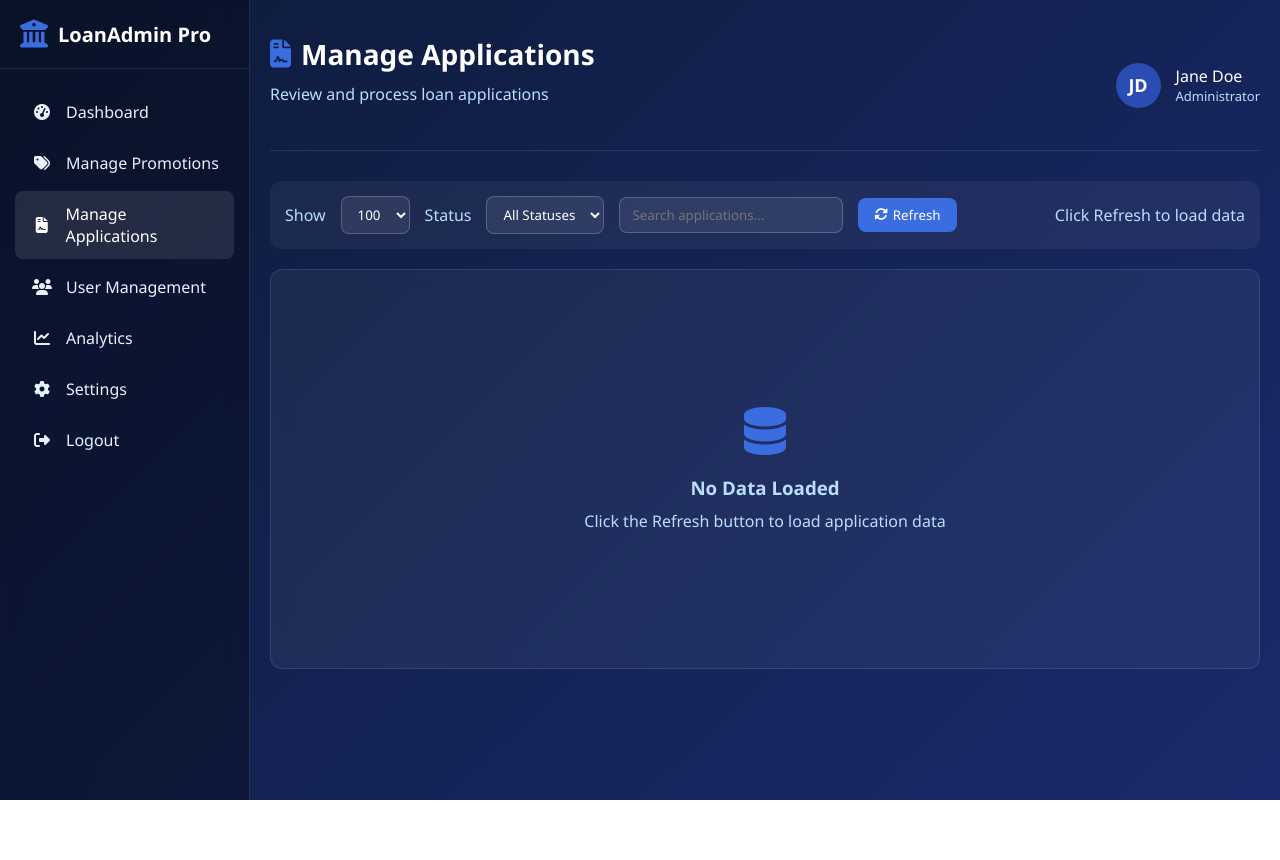
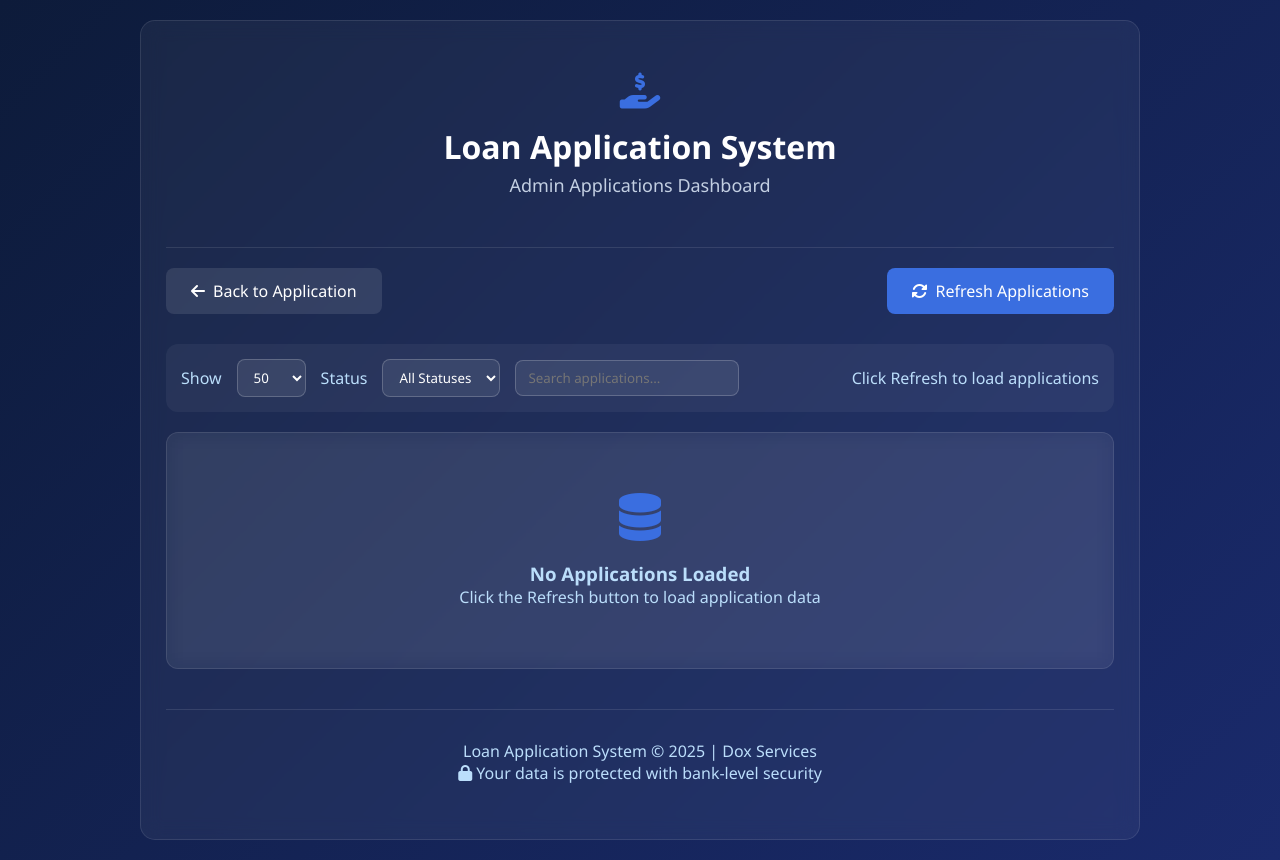
Before and after one commit to xhemmings/loanapp, a website: page public/admin-applications.html in a window 1280 px wide. Before the commit the page ends 800 px from the top, so only its background shows below. Drawn offline with Linux system fonts and the light colour scheme.

Commit message:
Update admin-applications.html

```diff
--- a/public/admin-applications.html
+++ b/public/admin-applications.html
@@ -3,7 +3,7 @@
 <head>
   <meta charset="UTF-8">
   <meta name="viewport" content="width=device-width, initial-scale=1.0">
-  <title>Admin Applications | Loan Management System</title>
+  <title>Loan Application System</title>
   <link rel="stylesheet" href="https://cdnjs.cloudflare.com/ajax/libs/font-awesome/6.4.0/css/all.min.css">
   <style>
     * {
@@ -29,127 +29,82 @@
       background: linear-gradient(135deg, var(--dark), var(--primary));
       color: white;
       min-height: 100vh;
-      padding: 0;
+      padding: 20px;
     }
 
-    .admin-container {
-      max-width: 1600px;
+    .container {
+      max-width: 1000px;
       margin: 0 auto;
-      display: grid;
-      grid-template-columns: 250px 1fr;
-      min-height: 100vh;
+      background: rgba(255, 255, 255, 0.05);
+      border-radius: 15px;
+      padding: 25px;
+      backdrop-filter: blur(10px);
+      border: 1px solid rgba(255, 255, 255, 0.1);
     }
 
-    /* Sidebar Styles */
-    .sidebar {
-      background: rgba(0, 0, 0, 0.3);
-      backdrop-filter: blur(10px);
+    header {
+      text-align: center;
       padding: 20px 0;
-      border-right: 1px solid rgba(255, 255, 255, 0.1);
+      margin-bottom: 20px;
+      border-bottom: 1px solid rgba(255, 255, 255, 0.1);
     }
 
     .logo {
-      padding: 0 20px 20px;
-      border-bottom: 1px solid rgba(255, 255, 255, 0.1);
-      margin-bottom: 20px;
-      display: flex;
-      align-items: center;
-      gap: 10px;
-    }
-
-    .logo i {
-      font-size: 28px;
+      font-size: 36px;
+      margin-bottom: 10px;
       color: var(--accent);
     }
 
-    .logo h1 {
-      font-size: 20px;
-      font-weight: 600;
-    }
-
-    .nav-links {
-      list-style: none;
-      padding: 0 15px;
-    }
-
-    .nav-links li {
+    h1 {
+      font-size: 32px;
       margin-bottom: 5px;
     }
 
-    .nav-links a {
-      display: flex;
-      align-items: center;
-      gap: 12px;
-      padding: 12px 15px;
-      color: var(--light);
-      text-decoration: none;
-      border-radius: 8px;
-      transition: all 0.3s ease;
-    }
-
-    .nav-links a:hover, .nav-links a.active {
-      background: rgba(255, 255, 255, 0.1);
-      color: white;
-    }
-
-    .nav-links a i {
-      width: 24px;
-      text-align: center;
-    }
-
-    /* Main Content Styles */
-    .main-content {
-      padding: 20px;
-      overflow-y: auto;
-      max-height: 100vh;
-    }
-
-    .top-bar {
-      display: flex;
-      justify-content: space-between;
-      align-items: center;
-      padding: 15px 0;
-      margin-bottom: 30px;
-      border-bottom: 1px solid rgba(255, 255, 255, 0.1);
-    }
-
-    .user-info {
-      display: flex;
-      align-items: center;
-      gap: 15px;
-    }
-
-    .user-avatar {
-      width: 45px;
-      height: 45px;
-      border-radius: 50%;
-      background: var(--secondary);
-      display: flex;
-      align-items: center;
-      justify-content: center;
-      font-weight: bold;
+    .subtitle {
+      color: #c3cfe2;
       font-size: 18px;
-    }
-
-    .page-title {
-      font-size: 28px;
-      font-weight: 600;
-      margin-bottom: 10px;
-      display: flex;
-      align-items: center;
-      gap: 10px;
-    }
-
-    .page-title i {
-      color: var(--accent);
-    }
-
-    .page-subtitle {
-      color: #bbdefb;
       margin-bottom: 30px;
     }
 
-    /* Filter Bar */
+    .navigation {
+      display: flex;
+      justify-content: space-between;
+      margin-bottom: 30px;
+    }
+
+    .btn {
+      background: var(--accent);
+      color: white;
+      border: none;
+      padding: 12px 25px;
+      border-radius: 8px;
+      cursor: pointer;
+      font-size: 16px;
+      font-weight: 500;
+      transition: all 0.3s ease;
+      display: inline-flex;
+      align-items: center;
+      justify-content: center;
+      text-decoration: none;
+    }
+
+    .btn i {
+      margin-right: 8px;
+    }
+
+    .btn:hover {
+      background: var(--secondary);
+      transform: translateY(-2px);
+    }
+
+    .btn-secondary {
+      background: rgba(255, 255, 255, 0.1);
+    }
+
+    .btn-secondary:hover {
+      background: rgba(255, 255, 255, 0.2);
+    }
+
     .filter-bar {
       display: flex;
       gap: 15px;
@@ -158,6 +113,7 @@
       padding: 15px;
       background: rgba(255, 255, 255, 0.05);
       border-radius: 12px;
+      flex-wrap: wrap;
     }
 
     .filter-bar label {
@@ -173,33 +129,18 @@
       color: white;
     }
 
-    .filter-bar button {
-      background: var(--accent);
-      color: white;
-      border: none;
-      padding: 8px 16px;
-      border-radius: 8px;
-      cursor: pointer;
-      transition: all 0.3s ease;
-      display: flex;
-      align-items: center;
-      gap: 5px;
+    .status {
+      color: #bbdefb;
+      margin-left: auto;
     }
 
-    .filter-bar button:hover {
-      background: var(--secondary);
-    }
-
-    /* Table Styles */
     .table-container {
       overflow: auto;
       border-radius: 12px;
       background: rgba(255, 255, 255, 0.05);
       backdrop-filter: blur(10px);
       border: 1px solid rgba(255, 255, 255, 0.1);
-      min-height: 400px;
-      display: flex;
-      flex-direction: column;
+      margin-bottom: 30px;
     }
 
     table {
@@ -267,11 +208,6 @@
       text-align: center;
       padding: 60px 20px;
       color: #bbdefb;
-      flex: 1;
-      display: flex;
-      flex-direction: column;
-      align-items: center;
-      justify-content: center;
     }
 
     .empty-state i {
@@ -280,26 +216,23 @@
       color: var(--accent);
     }
 
-    .empty-state p {
-      margin-top: 10px;
-      font-size: 16px;
-    }
-
-    /* Responsive Design */
-    @media (max-width: 992px) {
-      .admin-container {
-        grid-template-columns: 1fr;
-      }
-
-      .sidebar {
-        display: none;
-      }
+    footer {
+      text-align: center;
+      padding: 30px 0;
+      margin-top: 40px;
+      border-top: 1px solid rgba(255, 255, 255, 0.1);
+      color: #bbdefb;
     }
 
     @media (max-width: 768px) {
       .filter-bar {
         flex-direction: column;
         align-items: stretch;
+      }
+
+      .status {
+        margin-left: 0;
+        text-align: center;
       }
 
       th, td {
@@ -309,89 +242,34 @@
   </style>
 </head>
 <body>
-  <div class="admin-container">
-    <!-- Sidebar Navigation -->
-    <aside class="sidebar">
+  <div class="container">
+    <header>
       <div class="logo">
-        <i class="fas fa-university"></i>
-        <h1>LoanAdmin Pro</h1>
+        <i class="fas fa-hand-holding-usd"></i>
       </div>
+      <h1>Loan Application System</h1>
+      <p class="subtitle">Admin Applications Dashboard</p>
+    </header>
 
-      <ul class="nav-links">
-        <li>
-          <a href="admin-dashboard.html">
-            <i class="fas fa-tachometer-alt"></i>
-            Dashboard
+    <div class="navigation">
+      <a href="index.html" class="btn btn-secondary">
+        <i class="fas fa-arrow-left"></i> Back to Application
       </a>
-        </li>
-        <li>
-          <a href="admin.html">
-            <i class="fas fa-tags"></i>
-            Manage Promotions
-          </a>
-        </li>
-        <li>
-          <a href="#" class="active">
-            <i class="fas fa-file-contract"></i>
-            Manage Applications
-          </a>
-        </li>
-        <li>
-          <a href="#">
-            <i class="fas fa-users"></i>
-            User Management
-          </a>
-        </li>
-        <li>
-          <a href="#">
-            <i class="fas fa-chart-line"></i>
-            Analytics
-          </a>
-        </li>
-        <li>
-          <a href="#">
-            <i class="fas fa-cog"></i>
-            Settings
-          </a>
-        </li>
-        <li>
-          <a href="index.html">
-            <i class="fas fa-sign-out-alt"></i>
-            Logout
-          </a>
-        </li>
-      </ul>
-    </aside>
-
-    <!-- Main Content -->
-    <main class="main-content">
-      <div class="top-bar">
-        <div>
-          <div class="page-title">
-            <i class="fas fa-file-contract"></i>
-            Manage Applications
-          </div>
-          <div class="page-subtitle">Review and process loan applications</div>
-        </div>
-
-        <div class="user-info">
-          <div class="user-avatar">JD</div>
-          <div>
-            <div>Jane Doe</div>
-            <div style="font-size: 13px; color: #bbdefb;">Administrator</div>
-          </div>
-        </div>
+      <button id="refresh-btn" class="btn">
+        <i class="fas fa-sync-alt"></i> Refresh Applications
+      </button>
     </div>
 
     <!-- Filter Bar -->
     <div class="filter-bar">
       <label for="limit">Show</label>
       <select id="limit">
+        <option value="10">10</option>
         <option value="25">25</option>
-          <option value="100" selected>100</option>
-          <option value="200">200</option>
-          <option value="500">500</option>
+        <option value="50" selected>50</option>
+        <option value="100">100</option>
       </select>
+
       <label for="status-filter">Status</label>
       <select id="status-filter">
         <option value="all">All Statuses</option>
@@ -399,22 +277,15 @@
         <option value="pending">Pending</option>
         <option value="rejected">Rejected</option>
       </select>
+
       <input type="text" id="search" placeholder="Search applications...">
-        <button id="refresh">
-          <i class="fas fa-sync-alt"></i> Refresh
-        </button>
-        <span id="status" style="color: #bbdefb; margin-left: auto;">Click Refresh to load data</span>
+
+      <span id="status" class="status">Click Refresh to load applications</span>
     </div>
 
     <!-- Applications Table -->
     <div class="table-container">
-        <div id="empty-state" class="empty-state">
-          <i class="fas fa-database"></i>
-          <h3>No Data Loaded</h3>
-          <p>Click the Refresh button to load application data</p>
-        </div>
-
-        <table id="applications-table" style="display: none;">
+      <table id="applications-table">
         <thead>
           <tr>
             <th>Application ID</th>
@@ -434,57 +305,23 @@
           <!-- Table rows will be populated by JavaScript -->
         </tbody>
       </table>
+
+      <div id="empty-state" class="empty-state">
+        <i class="fas fa-database"></i>
+        <h3>No Applications Loaded</h3>
+        <p>Click the Refresh button to load application data</p>
       </div>
-    </main>
+    </div>
+
+    <footer>
+      <p>Loan Application System &copy; 2025 | Dox Services</p>
+      <p><i class="fas fa-lock"></i> Your data is protected with bank-level security</p>
+    </footer>
   </div>
 
   <script>
-    // Function to escape HTML to prevent XSS
-    function esc(s) {
-      if (s == null) return '';
-      return s.toString()
-        .replaceAll('&', '&amp;')
-        .replaceAll('<', '&lt;')
-        .replaceAll('>', '&gt;')
-        .replaceAll('"', '&quot;')
-        .replaceAll("'", '&#39;');
-    }
-
-    // Function to format date
-    function fmtDate(v) {
-      if (!v) return '';
-      try {
-        return new Date(v).toLocaleString();
-      } catch {
-        return v;
-      }
-    }
-
-    // Function to fetch and display applications
-    async function fetchApplications() {
-      const limit = document.getElementById('limit').value || 100;
-      const statusFilter = document.getElementById('status-filter').value;
-      const searchTerm = document.getElementById('search').value.toLowerCase();
-      const statusElement = document.getElementById('status');
-      const tableElement = document.getElementById('applications-table');
-      const emptyStateElement = document.getElementById('empty-state');
-
-      statusElement.textContent = 'Loading...';
-
-      try {
-        // In a real application, you would fetch from your API
-        // const res = await fetch(`/applications?limit=${encodeURIComponent(limit)}`, {
-        //   headers: {
-        //     'Accept': 'application/json',
-        //     'x-api-key': 'YOUR_KEY'
-        //   }
-        // });
-
-        // Simulate API delay
-        await new Promise(resolve => setTimeout(resolve, 800));
-
-        // For demo purposes, we'll use sample data
-        let applications = [
+    // Sample data for demonstration
+    const sampleApplications = [
       {
         application_id: 'APP-00125',
         first_name: 'John',
@@ -557,6 +394,44 @@
       }
     ];
 
+    // Function to escape HTML to prevent XSS
+    function esc(s) {
+      if (s == null) return '';
+      return s.toString()
+        .replaceAll('&', '&amp;')
+        .replaceAll('<', '&lt;')
+        .replaceAll('>', '&gt;')
+        .replaceAll('"', '&quot;')
+        .replaceAll("'", '&#39;');
+    }
+
+    // Function to format date
+    function fmtDate(v) {
+      if (!v) return '';
+      try {
+        return new Date(v).toLocaleString();
+      } catch {
+        return v;
+      }
+    }
+
+    // Function to fetch and display applications
+    function fetchApplications() {
+      const limit = document.getElementById('limit').value || 50;
+      const statusFilter = document.getElementById('status-filter').value;
+      const searchTerm = document.getElementById('search').value.toLowerCase();
+      const statusElement = document.getElementById('status');
+      const tableElement = document.getElementById('applications-table');
+      const emptyStateElement = document.getElementById('empty-state');
+
+      statusElement.textContent = 'Loading...';
+
+      // Simulate API call delay
+      setTimeout(() => {
+        // In a real application, you would fetch from your API
+        // For demo purposes, we'll use the sample data
+        let applications = sampleApplications;
+
         // Apply filters
         if (statusFilter !== 'all') {
           applications = applications.filter(app => app.status === statusFilter);
@@ -579,7 +454,7 @@
 
         if (applications.length === 0) {
           tableElement.style.display = 'none';
-          emptyStateElement.style.display = 'flex';
+          emptyStateElement.style.display = 'block';
           statusElement.textContent = 'No applications found';
           return;
         }
@@ -620,10 +495,7 @@
         }
 
         statusElement.textContent = `Loaded ${applications.length} application(s)`;
-      } catch (error) {
-        console.error('Error fetching applications:', error);
-        statusElement.textContent = 'Error loading applications';
-      }
+      }, 800);
     }
 
     // Function to view application details
@@ -642,10 +514,10 @@
     document.addEventListener('DOMContentLoaded', function() {
       // Initially hide the table and show empty state
       document.getElementById('applications-table').style.display = 'none';
-      document.getElementById('empty-state').style.display = 'flex';
+      document.getElementById('empty-state').style.display = 'block';
 
       // Set up refresh button
-      document.getElementById('refresh').addEventListener('click', fetchApplications);
+      document.getElementById('refresh-btn').addEventListener('click', fetchApplications);
 
       // Set up filter change events
       document.getElementById('limit').addEventListener('change', fetchApplications);
@@ -657,15 +529,6 @@
         clearTimeout(searchTimeout);
         searchTimeout = setTimeout(fetchApplications, 300);
       });
-
-      // Highlight active nav item
-      const navLinks = document.querySelectorAll('.nav-links a');
-      navLinks.forEach(link => {
-        link.addEventListener('click', function() {
-          navLinks.forEach(l => l.classList.remove('active'));
-          this.classList.add('active');
-        });
-      });
     });
   </script>
 </body>
```
Lines whose indentation alone changed are shown as unchanged.
